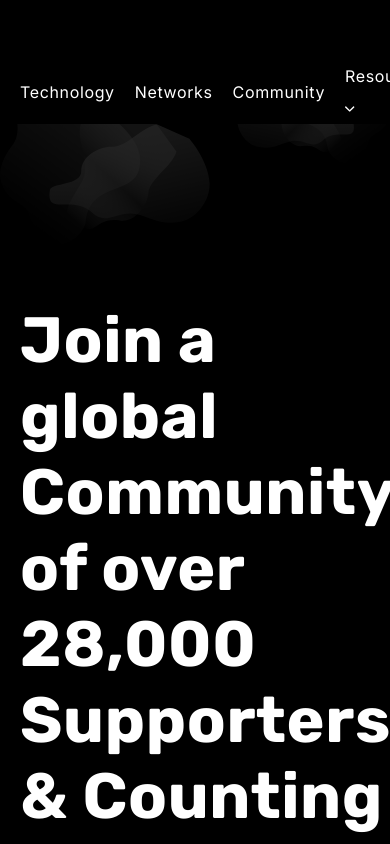
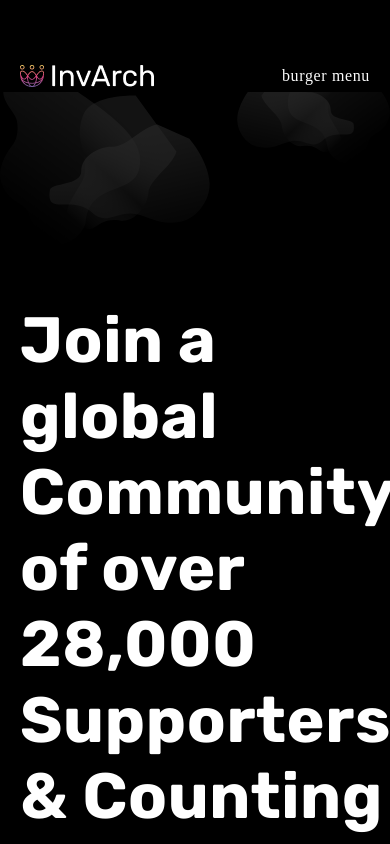
Before and after one commit to Aleksey0808/InvArch, a website built with Parcel: page src/index.html in a window 390 px wide. Shown: the top 844 px of the page. Built offline with nearby package versions, Linux system fonts and the light colour scheme.

Commit message:
add mobile menu burger

```diff
--- a/src/partials/header.html
+++ b/src/partials/header.html
@@ -27,7 +27,7 @@
         <li>
           <a class="nav__bar-link" href="#Our-products">Community</a>
         </li>
-        <li class="menu-burger" data-menu-open data-arrow-open data-arrowClose-open>
+        <li class="menu-arrow" data-menu-open data-arrow-open data-arrowClose-open>
           <a class="nav__bar-link" href="#Our-products">Resources</a>
           <button type="button" class="arrow-btn">
             <div>
@@ -61,6 +61,6 @@
       </ul>
     </nav>
 
-
+    <div class="burger-menu">burger menu</div>
     </div>
 </header>
--- a/src/sass/_header.scss
+++ b/src/sass/_header.scss
@@ -26,29 +26,11 @@
 }
 
 .nav {
-  z-index: 2000;
-  margin-right: 12px;
 
-  &__bar-list {
-      display: flex;
-      align-items: center;
-      justify-content: space-between;
-      gap: 20px;
-
-      color: #FFF;
-      font-family: Inter;
-
-      &:hover {
-        color: #9776BE;
-      }
-
+  @media screen and (max-width: 1140px) {
+      display: none;
     }
 
-    &__bar-link {
-      &:hover {
-          color: #9776BE;
-        }
-    }
 }
 
 .arrow-btn {
@@ -77,11 +59,17 @@
 }
 //////////////////////
 
+.burger-menu {
+  @media screen and (min-width: 1140px) {
+      display: none;
+    }
+}
+
 .burger-container {
   width: 450px;
 }
 
-.menu-burger {
+.menu-arrow {
   position: relative;
 }
 
```
Also changed, not shown: src/sass/index.css, 1 other file.
